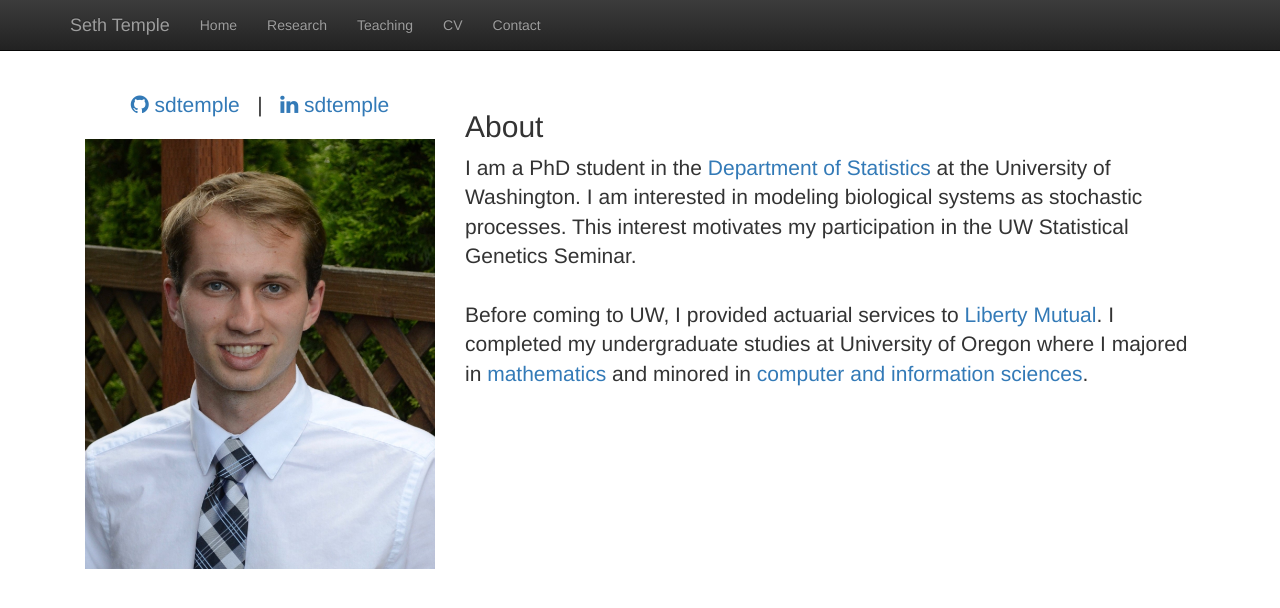
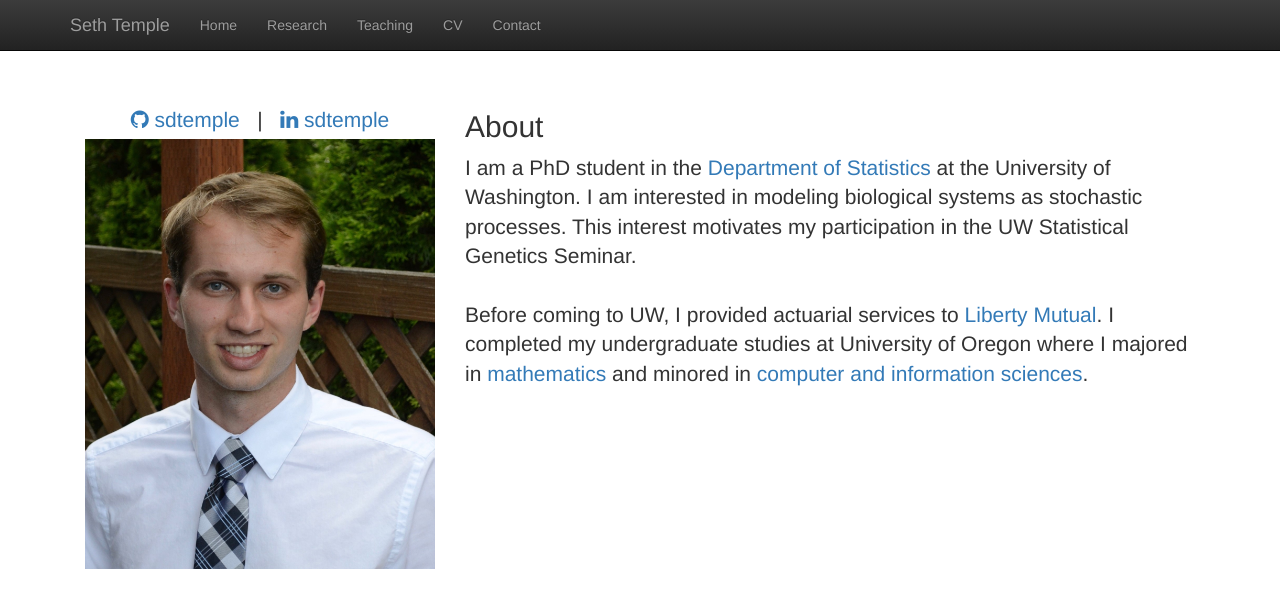
Before and after one commit to sdtemple/sdtemple.github.io, a Jekyll site: the page built from index.html, in a window 1280 px wide. Shown: the top 608 px of the page. Built offline with Jekyll 4.4.1, drawn with Linux system fonts in a browser that asks for light colours; nearby versions of some CDN libraries; library files that are not in the unit come from our copies.

Commit message:
Update index.html

```diff
--- a/index.html
+++ b/index.html
@@ -5,7 +5,7 @@ title:  'Seth Temple'
 
 <div class="row featurette">
 <div class="col-md-4">
-  <div style="position: relative;">
+  <div style="position: relative; top: 15px">
        <center><p class = "lead">
   <a href = "https://github.com/sdtemple"><i class="fa fa-github" aria-hidden="true"></i> sdtemple </a>
          &nbsp;&nbsp;|&nbsp;&nbsp;
```
